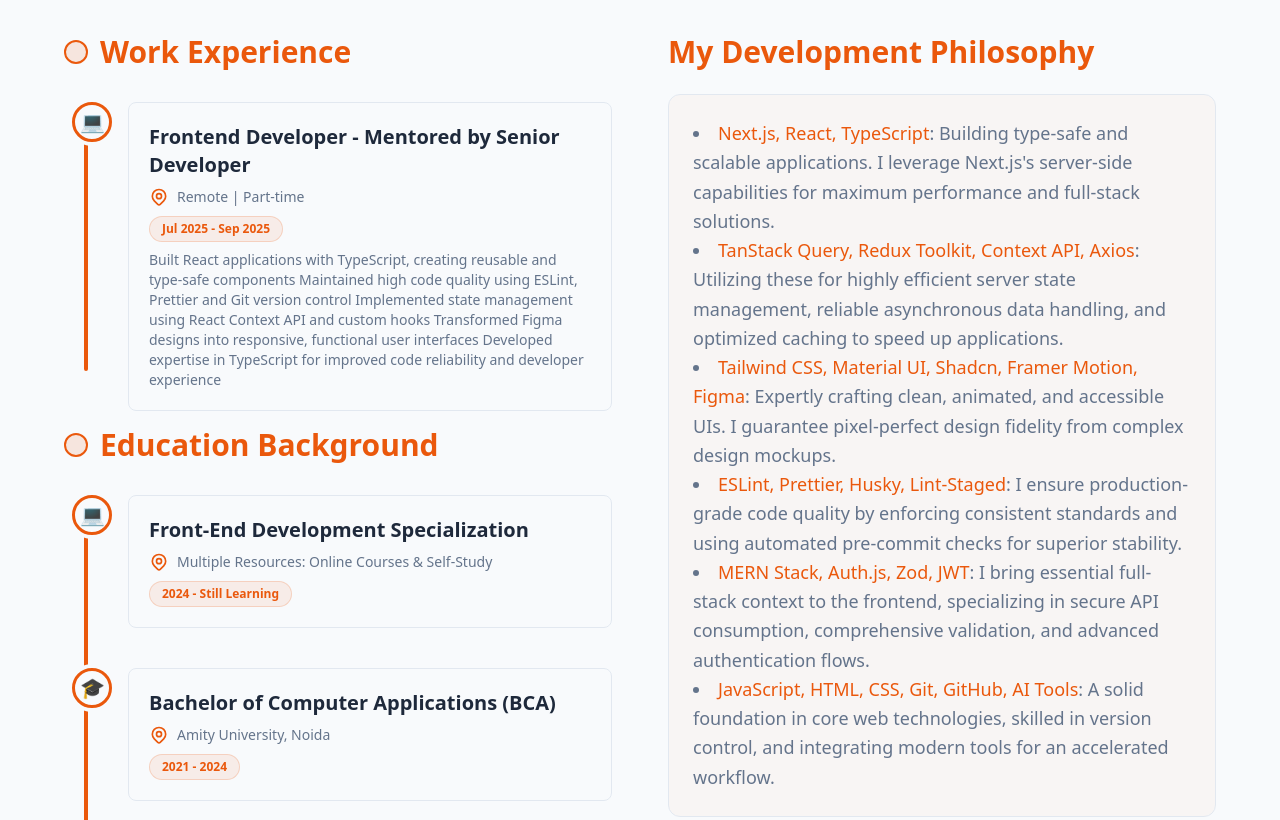
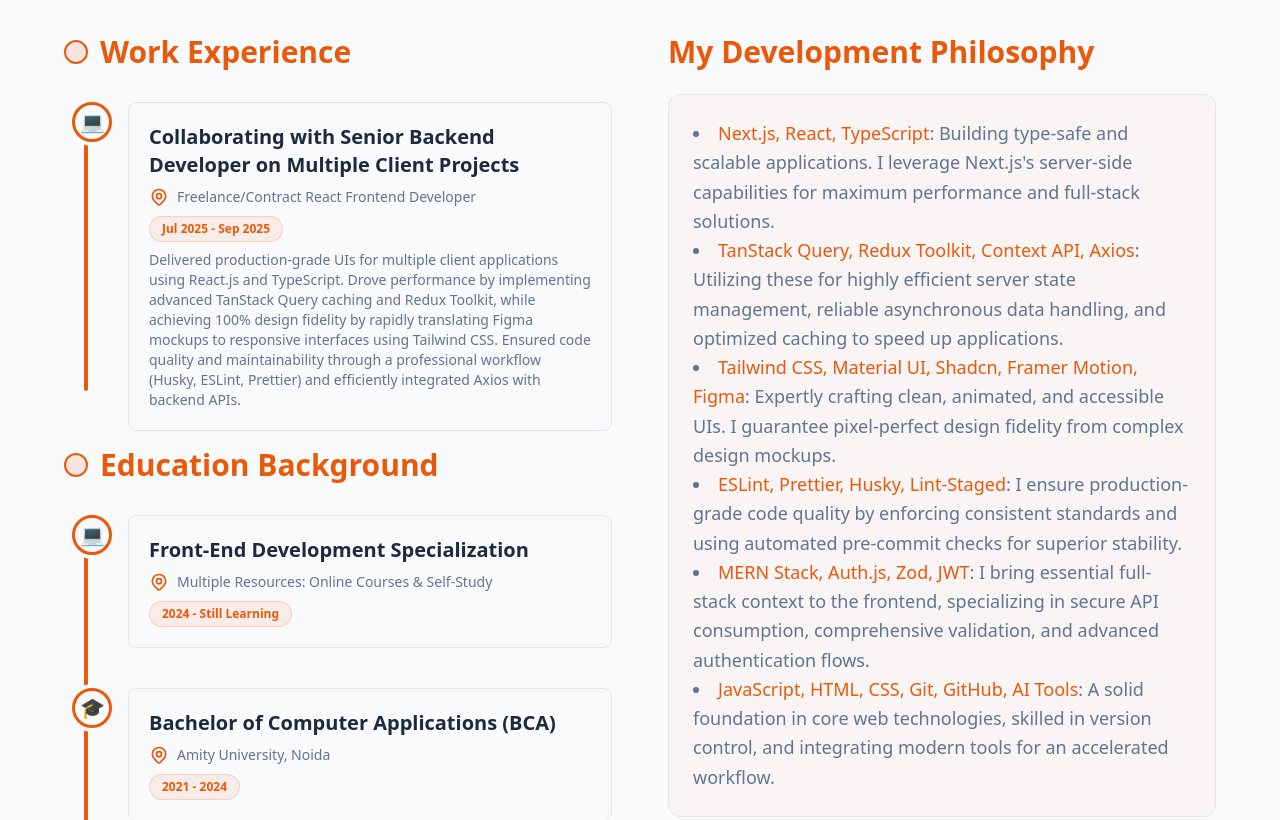
Before and after one commit to SachinPro007/My-Portfolio, a React (Vite) app: page / in a window 1280 px wide. Shown: the part 840-1660 px from the top of the page. Built offline with nearby package versions, Linux system fonts and the light colour scheme.

Commit message:
update projects

```diff
--- a/src/components/headerFooter/Header.jsx
+++ b/src/components/headerFooter/Header.jsx
@@ -127,7 +127,7 @@
         </nav>
         {/* Action Buttons */}
         <div className="flex items-center gap-4">
-          <a href="/SachinFrontend.pdf" target="_blank" rel="noopener noreferrer">
+          <a href="/sachinSehrawat.pdf" target="_blank" rel="noopener noreferrer">
             <button
               className="hidden md:flex items-center gap-2 px-6 py-2 rounded-full font-semibold text-white hover:shadow-lg transition-all duration-300 cursor-pointer"
               style={{
@@ -300,7 +300,7 @@
                   ))}
 
                   <motion.a
-                    href="/SachinFrontend.pdf"
+                    href="/sachinSehrawat.pdf"
                     target="_blank"
                     rel="noopener noreferrer"
                     className="block"
--- a/src/components/projects/Projects.jsx
+++ b/src/components/projects/Projects.jsx
@@ -16,10 +16,10 @@
     projectColor: "#9333ea",
   },
   {
-    title: "Secure Todo Application",
-    subtitle: "Next.js Full-Stack Project",
+    title: "NextJs Full-Stack Application",
+    subtitle: "Secure & production-grade workflow",
     description:
-      "Full-stack To-Do application built with Next.js 15 (App Router). This project serves as a comprehensive showcase of modern, secure architecture and full-stack implementation, going far beyond basic task management. And The primary focus of this application is on security, data isolation, and advanced user management, ensuring every user's data is private and secure.",
+      "Built a production-grade application on Next.js (Server Actions/Route Handlers) and external MySQL. This project serves as a comprehensive showcase of modern, secure architecture and full-stack implementation, going far beyond basic task management. And The primary focus of this application is on security, data isolation, and advanced user management, ensuring every user's data is private and secure.",
     tags: [
       "Next.js",
       "MySQL",
@@ -38,7 +38,7 @@
     projectColor: "#432dd7",
   },
   {
-    title: "My Portfolio",
+    title: "Modern Portfolio",
     subtitle: "Sachin - Frontend Developer",
     description:
       "Designed and built a fully custom, animation-rich portfolio to leave a strong first impression with  custom theme controls: light/dark toggle + custom color, so visitors can personalize their experience...!",
@@ -57,7 +57,7 @@
   },
   {
     title: "ShopEase",
-    subtitle: "E-Commerce Site",
+    subtitle: "E-Commerce Site - Frontend",
     description:
       "Built a blazing-fast eCommerce site from scratch—streamlined product discovery and checkout for a seamless user journey. Achieved 90+ Lighthouse scores with sub-second load times.",
     tags: [
--- a/src/data/myInfo.json
+++ b/src/data/myInfo.json
@@ -7,11 +7,11 @@
   "image": "/Sachin-front-end-developer.webp",
   "experience": [
     {
-      "title": "Frontend Developer - Mentored by Senior Developer",
-      "location": "Remote | Part-time",
+      "title": "Collaborating with Senior Backend Developer on Multiple Client Projects",
+      "location": "Freelance/Contract React Frontend Developer",
       "duration": "Jul 2025 - Sep 2025",
       "description": [
-        "Built React applications with TypeScript, creating reusable and type-safe components Maintained high code quality using ESLint, Prettier and Git version control Implemented state management using React Context API and custom hooks Transformed Figma designs into responsive, functional user interfaces Developed expertise in TypeScript for improved code reliability and developer experience"
+        "Delivered production-grade UIs for multiple client applications using React.js and TypeScript. Drove performance by implementing advanced TanStack Query caching and Redux Toolkit, while achieving 100% design fidelity by rapidly translating Figma mockups to responsive interfaces using Tailwind CSS. Ensured code quality and maintainability through a professional workflow (Husky, ESLint, Prettier) and efficiently integrated Axios with backend APIs."
       ],
       "icon": "💻"
     }
```
Also changed, not shown: 2 other files (tests, documents, lock files or other folders).
